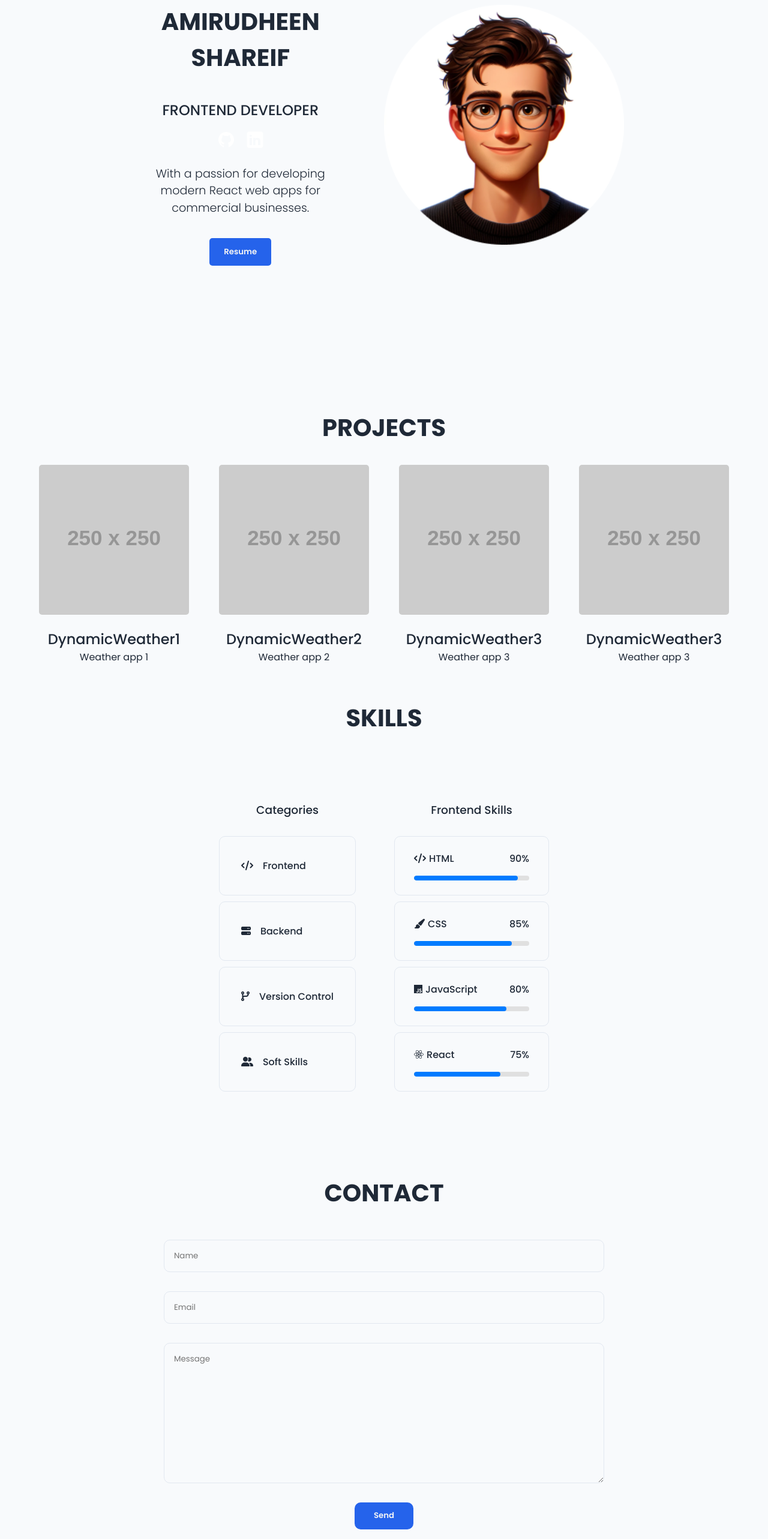
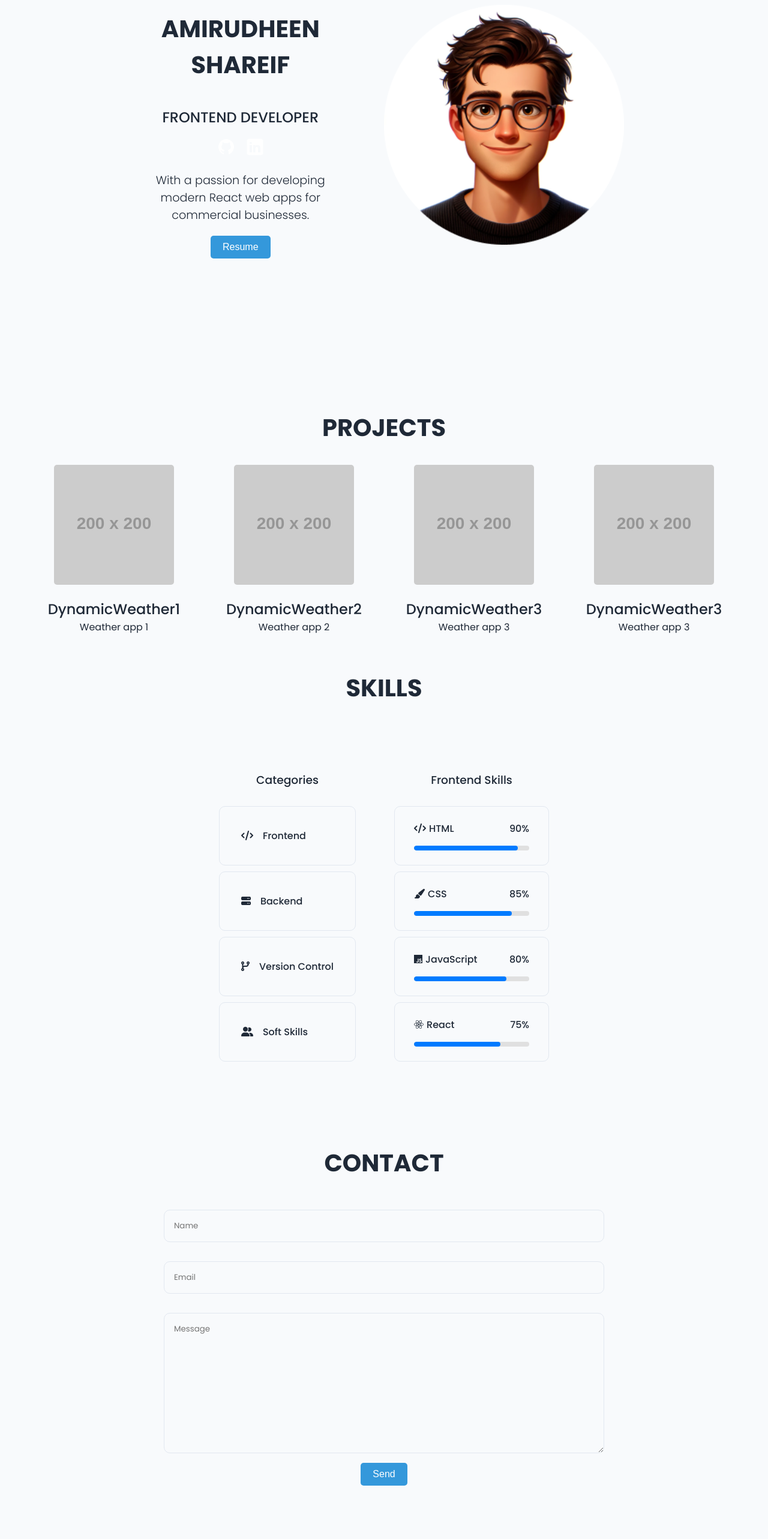
Before and after one commit to amirudheenshareif/Personal-Portfolio, a React (Vite) app: page / in a window 1280 px wide. Shown: the part 200-2766 px from the top of the page at 60% size. After the commit the page ends 2687 px from the top, so only its background shows below. Built offline with nearby package versions, Linux system fonts and the light colour scheme.

Commit message:
Added animations-FramerMotion

```diff
--- a/package.json
+++ b/package.json
@@ -14,6 +14,8 @@
     "@emotion/styled": "^11.14.0",
     "@fortawesome/fontawesome-free": "^6.7.2",
     "@mui/material": "^6.3.0",
+    "framer": "^2.4.1",
+    "motion": "^11.18.0",
     "react": "^18.3.1",
     "react-dom": "^18.3.1"
   },
--- a/src/components/Contact/Contact.css
+++ b/src/components/Contact/Contact.css
@@ -28,7 +28,7 @@
     outline: none;
     border-radius: 10px;
 }
-.mainContainer-contact form button{
+/* .mainContainer-contact form button{
     font-family: "Poppins", serif;
     font-weight: 600;
     background-color: #2563EB;
@@ -40,7 +40,7 @@
     margin-bottom: 1rem;
     cursor: pointer;
     box-shadow:0,0,10px rgba(0,0,0,0.2);
-}
+} */
 
 @media screen and (max-width: 768px){
     .mainContainer-contact form{
--- a/src/components/Contact/Contact.jsx
+++ b/src/components/Contact/Contact.jsx
@@ -1,4 +1,5 @@
 import './Contact.css';
+import { motion } from 'framer-motion';
 
 export const Contact = () => {
   return (
@@ -8,7 +9,31 @@ export const Contact = () => {
             <input id='nameInput' type="text" placeholder='Name' />
             <input type="email" id='emailInput' placeholder='Email' />
             <textarea id='messageInput' placeholder='Message'  rows="10" ></textarea>
-            <button type="submit">Send</button>
+            {/* <button type="submit">Send</button> */}
+            <motion.button
+        whileHover={{
+          scale: 1.2, // Increases size on hover
+          backgroundColor: "#3498db", // Changes background color
+          color: "#fff", // Changes text color
+        }}
+        whileTap={{
+          scale: 0.9, // Shrinks slightly when clicked
+          backgroundColor: "#2980b9", // Darker shade on tap
+        }}
+        transition={{ type: "spring", stiffness: 300 }} // Spring effect
+        style={{
+          padding: "10px 20px",
+          fontSize: "16px",
+          border: "none",
+          borderRadius: "5px",
+          cursor: "pointer",
+          marginBottom: "10px",
+          backgroundColor: "#3498db",
+          color: "#fff",
+        }}
+      >
+        Send
+      </motion.button>
         </form>
     </div>
   )
--- a/src/components/Hero/Hero.css
+++ b/src/components/Hero/Hero.css
@@ -45,7 +45,7 @@
     font-weight: 300;
     line-height: 1.5;
   }
-  .resume button{
+  /* .resume button{
     font-family: "Poppins", serif;
     font-weight: 600;
     background-color: #2563EB;
@@ -56,7 +56,7 @@
     margin-top: 1rem;
     cursor: pointer;
     box-shadow:0,0,10px rgba(0,0,0,0.2);
-  }
+  } */
   .profile{
     display: flex;
     justify-content: center;
--- a/src/components/Hero/Hero.jsx
+++ b/src/components/Hero/Hero.jsx
@@ -4,6 +4,7 @@ import gitubIcon from '../../assets/github-dark.svg';
 import linkedInIcon from '../../assets/linkedin-dark.svg';
 import './Hero.css';
 import { colors } from '@mui/material';
+import { motion } from 'framer-motion';
 
 
 export const Hero = () => {
@@ -24,7 +25,30 @@ export const Hero = () => {
                     <div className="summary">
                         <p>With a passion for developing modern React web apps for commercial businesses.</p>
                     </div>
-                    <div className="resume"><button>Resume</button></div>
+                    {/* <div className="resume"><button>Resume</button></div> */}
+                    <motion.button
+        whileHover={{
+          scale: 1.2, // Increases size on hover
+          backgroundColor: "#3498db", // Changes background color
+          color: "#fff", // Changes text color
+        }}
+        whileTap={{
+          scale: 0.9, // Shrinks slightly when clicked
+          backgroundColor: "#2980b9", // Darker shade on tap
+        }}
+        transition={{ type: "spring", stiffness: 300 }} // Spring effect
+        style={{
+          padding: "10px 20px",
+          fontSize: "16px",
+          border: "none",
+          borderRadius: "5px",
+          cursor: "pointer",
+          backgroundColor: "#3498db",
+          color: "#fff",
+        }}
+      >
+        Resume
+      </motion.button>
 
                 </section>
                 <div className="profile">
--- a/src/components/Projects/Projects.jsx
+++ b/src/components/Projects/Projects.jsx
@@ -1,5 +1,6 @@
 import React from 'react'
 import './Projects.css'
+import { motion } from 'framer-motion';
 
 const Projects = ({data=[]}) => {
     console.log(data);
@@ -10,7 +11,21 @@ const Projects = ({data=[]}) => {
         <div className="flexBox">
             {data.map((project,index)=>(
                 <div className="flexItem" key={index}>
-                    <img src="https://placehold.co/250x250" alt="" />
+                       <motion.img
+                src="https://placehold.co/200x200" // Replace with project.image for dynamic images
+                alt={project.name}
+                // animate={{
+                //   scale: [1, 1.1, 1], // Keyframe animation: normal -> zoom -> normal
+                //   rotate: [0, 10, -10, 0], // Keyframe animation: slight tilt
+                // }}
+                // transition={{
+                //   duration: 2, // Duration of the animation cycle
+                //   repeat: Infinity, // Repeat indefinitely
+                //   repeatType: "reverse", // Reverse direction on repeat
+                // }}
+                whileHover={{ scale: 1.2 }}
+                whileTap={{ scale: 0.8 }}
+              />
                     <h2>{project.name}</h2>
                     <p> {project.description}</p>
                 </div>
--- a/src/components/Skills/Skills.css
+++ b/src/components/Skills/Skills.css
@@ -20,9 +20,6 @@ h3{
     flex-wrap: wrap;
     margin: 2rem;
 }
-/* .dummy{
-    visibility: hidden;
-} */
 .left div,.skill{
     border: 1px solid #E2E8F0;
     padding: 1.5rem 2rem;
--- a/src/components/Skills/Skills.jsx
+++ b/src/components/Skills/Skills.jsx
@@ -1,31 +1,14 @@
 import React from 'react';
-// import { CircularProgress, Typography, Box } from '@mui/material';
 import './Skills.css';
 import { useState } from 'react';
-import { colors } from '@mui/material';
 import '@fortawesome/fontawesome-free/css/all.min.css';
 
 
-// const skills = [
-//     { name: 'HTML', value: 90, color: '#FF5733' }, // Orangish
-//     { name: 'CSS', value: 85, color: '#3498DB' }, // Bluish
-//     { name: 'JavaScript', value: 80, color: '#F7DF1E' }, // Yellowish
-//     { name: 'React', value: 75, color: '#61DAFB' }, // Light Blue
-//     { name: 'Core Java', value: 70, color: '#007396' }, // Java Blue
-//     { name: 'DSA', value: 65, color: '#FF5733' }, // Reuse Orangish
-//     { name: 'Git & GitHub', value: 60, color: '#F1502F' }, // Git Red
-// ];
 
 
 
 const Skills = () => {
 
-  const skillList = [
-    { icon: "fa-solid fa-code", skill: "Frontend" },
-    { icon: "fa-solid fa-server", skill: "Backend" },
-    { icon: "fa-solid fa-code-branch", skill: "Version Control" },
-    { icon: "fa-solid fa-comments", skill: "Soft Skills" },
-  ];
   const frontend = [
     { skill: "HTML", icon: "fas fa-code", width: "90%" },
     { skill: "CSS", icon: "fas fa-paint-brush", width: "85%" },
@@ -55,37 +38,16 @@ const Skills = () => {
   ];
 
 
-
   const newArray = [frontend, backend, versionControl, softSkills];
-
-
-
   const[activeArray, setActiveArray] = useState(newArray[0]);
   const[skillHeading, setSkillHeading] = useState("Frontend Skills");
 
     return (
-    //    <>
-    //    <h1>SKILLS</h1>
-    //     <Box display="flex" flexWrap="wrap" justifyContent="space-around">
-    //         {skills.map((skill) => (
-    //             <Box key={skill.name} textAlign="center" m={2}>
-    //                 <CircularProgress variant="determinate" value={skill.value} size={100} sx={{color: skill.color,}} />
-    //                 <Typography variant="h6" component="div" mt={1} sx={{fontFamily: "Poppins"}}>
-    //                     {skill.name}
-    //                 </Typography>
-    //                 {/* <Typography variant="body2" color="textSecondary">
-    //                     {skill.value}%
-    //                 </Typography> */}
-    //             </Box>
-    //         ))}
-    //     </Box>
-
-    //    </>
     <>
     <h1>SKILLS</h1>
     <div className="skills-container">
     <div className="left">
-  <h3 className='dummy'>Categories</h3>
+  <h3>Categories</h3>
 
   <div onClick={() => { setActiveArray(newArray[0]); setSkillHeading("Frontend skills"); }}>
     <i className="fas fa-code"></i>
```
Also changed, not shown: 1 other file (tests, documents, lock files or other folders).
